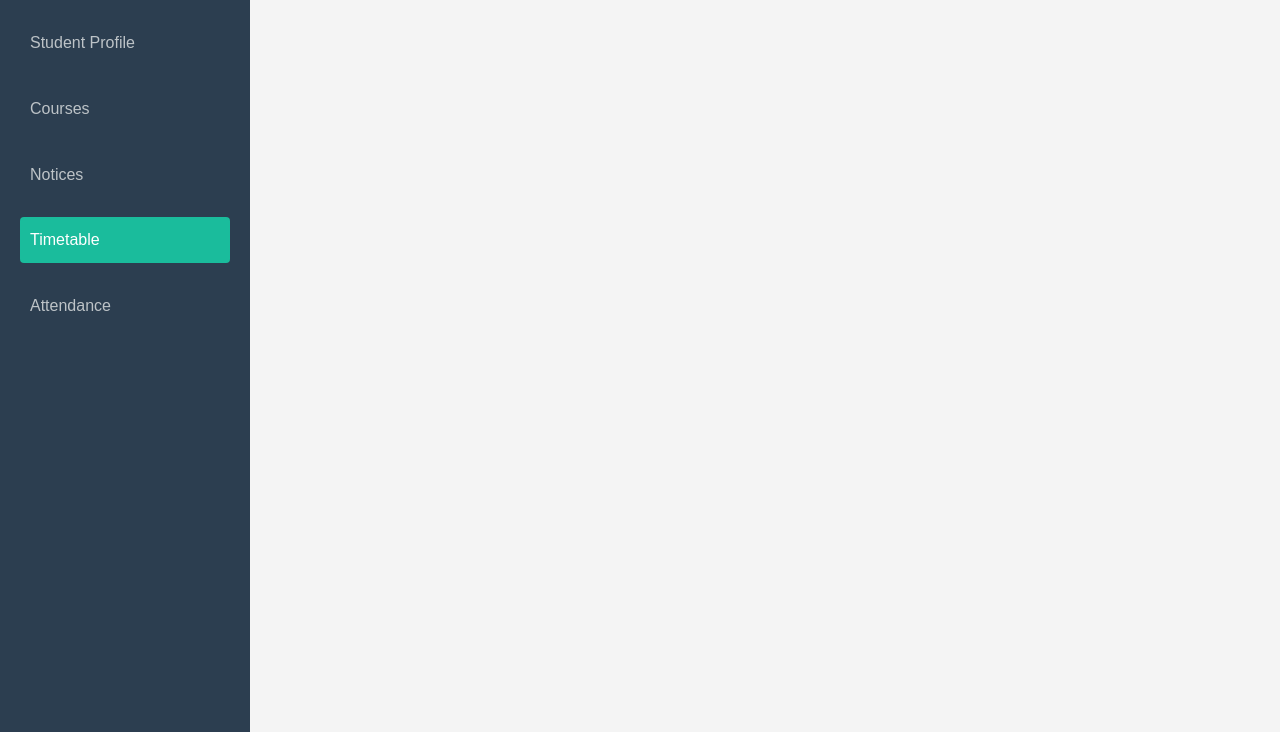
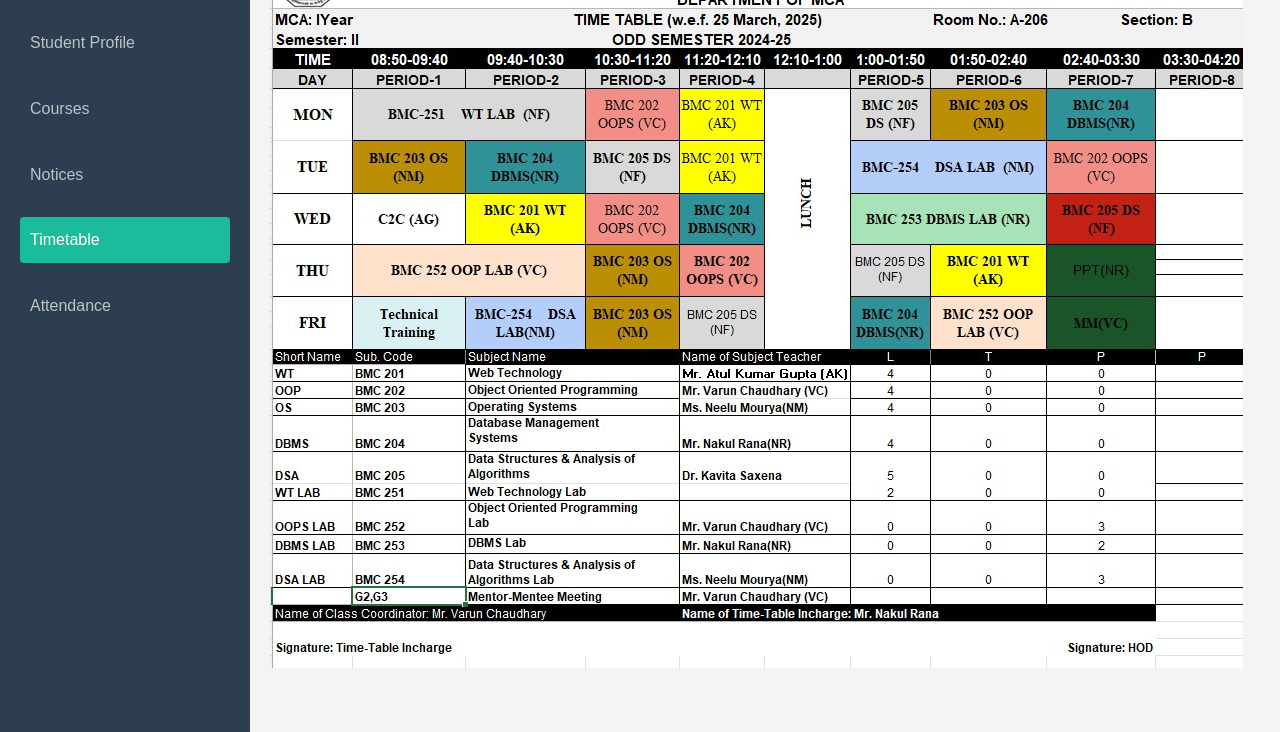
Before and after one commit to twinkle0317/ERp, a plain HTML site: page timetable.html in a window 1280 px wide. Shown: the part 68-800 px from the top of the page. Drawn offline with Linux system fonts and the light colour scheme; files whose address does not match are found by name.

Commit message:
Update timetable.html

```diff
--- a/timetable.html
+++ b/timetable.html
@@ -24,7 +24,7 @@
   <!-- Main Content Area -->
   <div class="content">
     <div class="card" style="height:100%; width:auto;">
-        <img src="img/ttims.jpg" class="card-img-top" alt="...">
+        <img src="ttims.jpg" class="card-img-top" alt="...">
         <div class="card-body">
         </div>
       </div>
```
